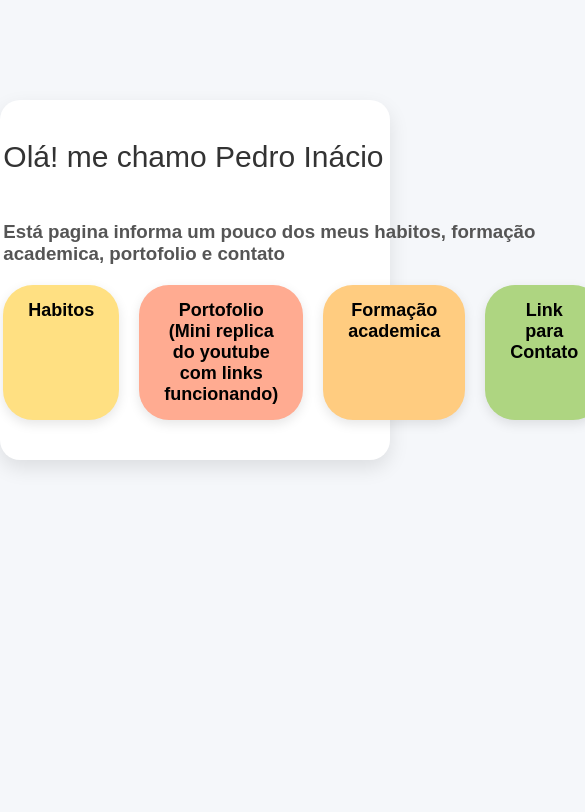
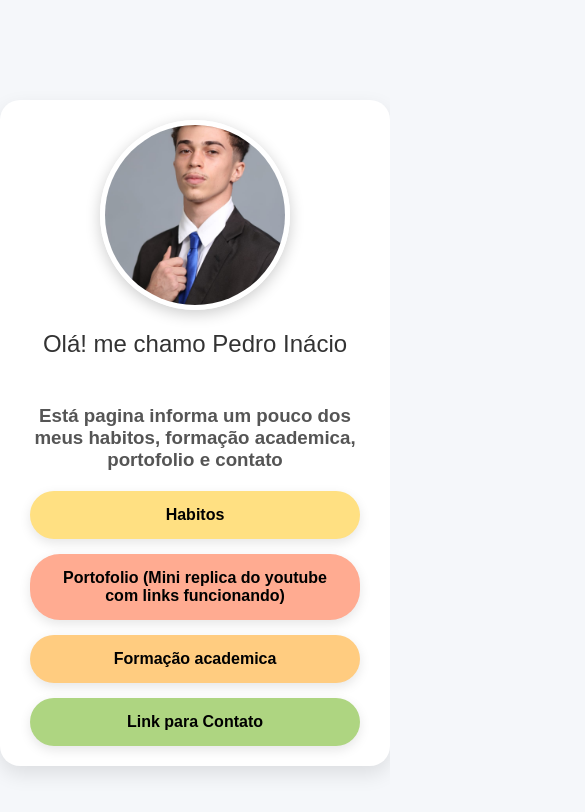
Before and after one commit to Pedroinaciolimao/Trabalho-sobre-mim, a plain HTML site: page index.html in a window 390 px wide. Shown: the whole page, 585 px wide, since content can reach past the window. Drawn offline with Linux system fonts and the light colour scheme.

Commit message:
terceiro upload

```diff
--- a/index.css
+++ b/index.css
@@ -1,11 +1,11 @@
 body {
     margin: 0;
     padding: 0;
-    background-color: #f5f7fa; /* fundo claro e suave */
+    background-color: #f5f7fa;
     font-family: 'Segoe UI', Tahoma, Geneva, Verdana, sans-serif;
 }
 
-/* Área principal com a imagem e os textos */
+
 .minhafoto {
     margin-top: 100px;
     margin-right: 150px;
@@ -22,7 +22,7 @@ body {
     gap: 40px;
 }
 
-/* Foto de perfil */
+
 .foto {
     width: 250px;
     height: 250px;
@@ -32,14 +32,14 @@ body {
     box-shadow: 0 4px 15px rgba(0, 0, 0, 0.2);
 }
 
-/* Nome do usuário */
+
 #pedro {
     font-size: 30px;
     font-family: Arial, sans-serif;
     color: #333;
 }
 
-/* Descrição abaixo do nome */
+
 .sobre {
     font-size: 16px;
     font-family: Arial, Helvetica, sans-serif;
@@ -54,7 +54,6 @@ body {
     margin-top: 20px;
 }
 
-/* Estilo base das abas */
 #aba1, #aba2, #aba3, #aba4 {
     padding: 15px 25px;
     border-radius: 30px;
@@ -180,3 +179,40 @@ p {
 #gmail {
     background-color: #ffcc80;
 }
+
+@media (max-width: 768px) {
+  .minhafoto {
+    flex-direction: column;
+    align-items: center;
+    text-align: center;
+    padding: 20px;
+    gap: 20px;
+  }
+
+  .foto {
+    width: 180px;
+    height: 180px;
+  }
+
+  #pedro {
+    font-size: 24px;
+  }
+
+  .abas, .tabelas {
+    flex-direction: column;
+    align-items: center;
+    gap: 15px;
+  }
+
+  #aba1, #aba2, #aba3, #aba4,
+  #academia, #futebol, #volei,
+  #jardim, #fundamental, #medio, #linguas,
+  #insta, #zap, #gmail {
+    width: 80%;
+    font-size: 16px;
+  }
+
+  a:link {
+    font-size: 16px;
+  }
+}
--- a/index.html
+++ b/index.html
@@ -3,7 +3,7 @@
 <head>
   <meta charset="UTF-8">
   <meta name="viewport" content="width=device-width, initial-scale=1.0">
-  <title>Document</title>
+  <title>Minha pagina</title>
   <link rel="stylesheet" href="index.css">
 </head>
 <body>
@@ -17,7 +17,8 @@
            <br>
            <h3>Está pagina informa um pouco dos meus habitos, formação academica, portofolio e contato</h3>
            </div>
-        <div class="abas">
+
+        <div class="abas"> <!--Aqui é a div principal com todas as abas que contém os links-->
            <div id="aba1">
             <a href="habitos.html"><p>Habitos</p></a>
            </div>
--- a/inicio.css
+++ b/inicio.css
@@ -56,6 +56,7 @@ body{
     border: solid 2px;
     position: absolute;
 }
+/*A partir daqui está a parte do css das abas não funcionais do site. cada uma tem uma posição diferente da outra */
 #tudo{
     margin-top: 30px;
     margin-left: 250px;
```
Also changed, not shown: inicio.html (+10 -4 lines).
